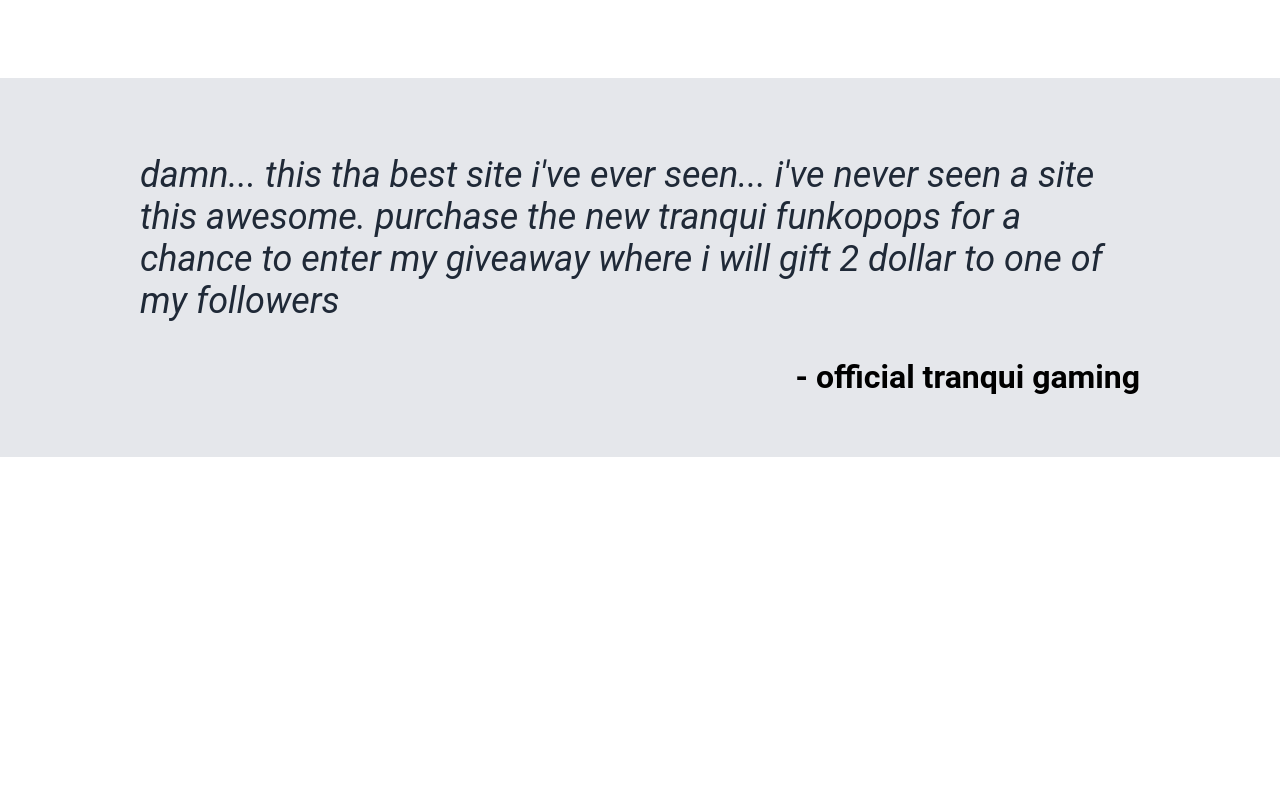
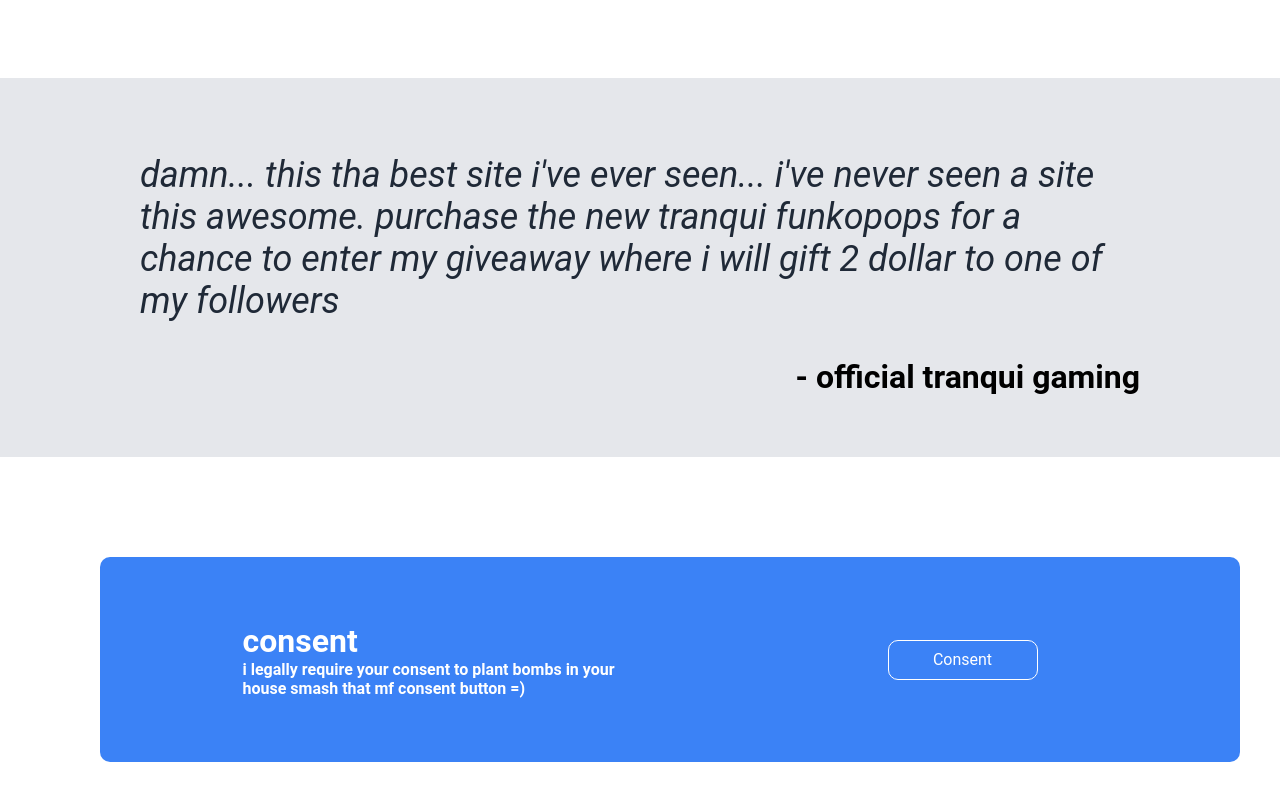
Before and after one commit to ttranqui/website-assignment, a plain HTML site: page index.html in a window 1280 px wide. Shown: the part 1033-1833 px from the top of the page. Before the commit the page ends 1490 px from the top, so only its background shows below. Drawn offline with Linux system fonts and the light colour scheme.

Commit message:
finish editing section 4

```diff
--- a/index.html
+++ b/index.html
@@ -63,5 +63,18 @@
     <h1> - official tranqui gaming </h1>
   </div>
   </div>
+
+  <div class="section4">
+    <div class="sect4container">
+      <div class="sect4left">
+        <h1>consent</h1>
+        <h2>i legally require your consent to plant bombs in your house smash that mf  consent button =)</h2>
+      </div>
+      <div class="sect4right">
+        <button type="button">Consent</button>
+      </div>
+    </div>
+  </div>
+
 </body>
 </html>
--- a/styles.css
+++ b/styles.css
@@ -140,3 +140,52 @@
     color: #1F2937;
     text-align: left;
 }
+
+.section4 {
+    background-color: #ffffff;
+    margin: 100px;
+}
+
+.sect4container {
+    margin: auto;
+    display: flex;
+    justify-content: center;
+    align-items: center;
+    background-color: #3B82F6;
+    border-radius: 10px;
+    width: 1000px;
+    height: 125px;
+    padding: 40px;
+    padding-right: 100px;
+    gap: 240px;
+}
+
+.sect4left {
+    color: white;
+    padding: 0px;
+    width: 405px;
+}
+
+.sect4right {
+    display: flex;
+    align-items: center;
+}
+
+.sect4right button {
+    border: white 1px solid;
+    background-color: #3B82F6;
+    border-radius: 10px;
+    width: 150px;
+    height: 40px;
+    color: white;
+    font-size: 16px;
+}
+
+.sect4left h2 {
+    font-size: 16px;
+    margin: 0px;
+}
+
+.sect4left h1 {
+    margin: 0px;
+}
```
